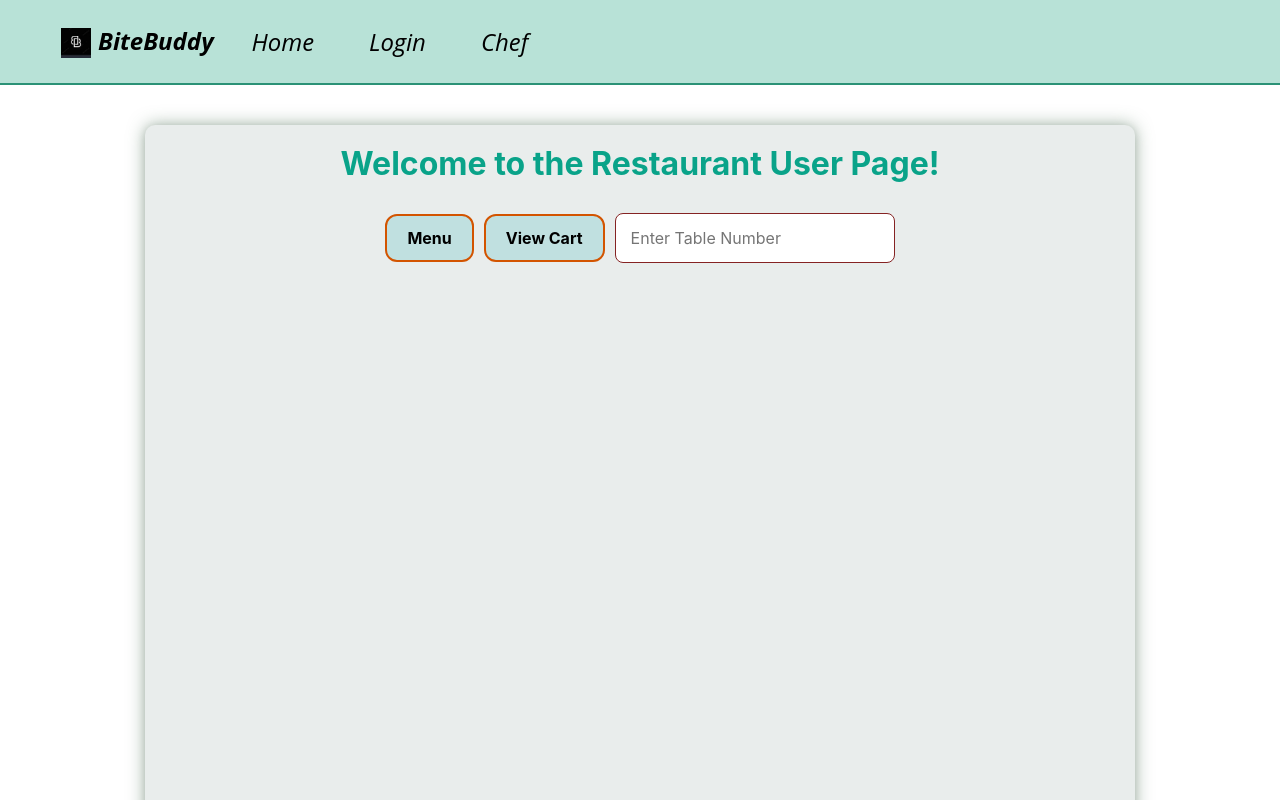
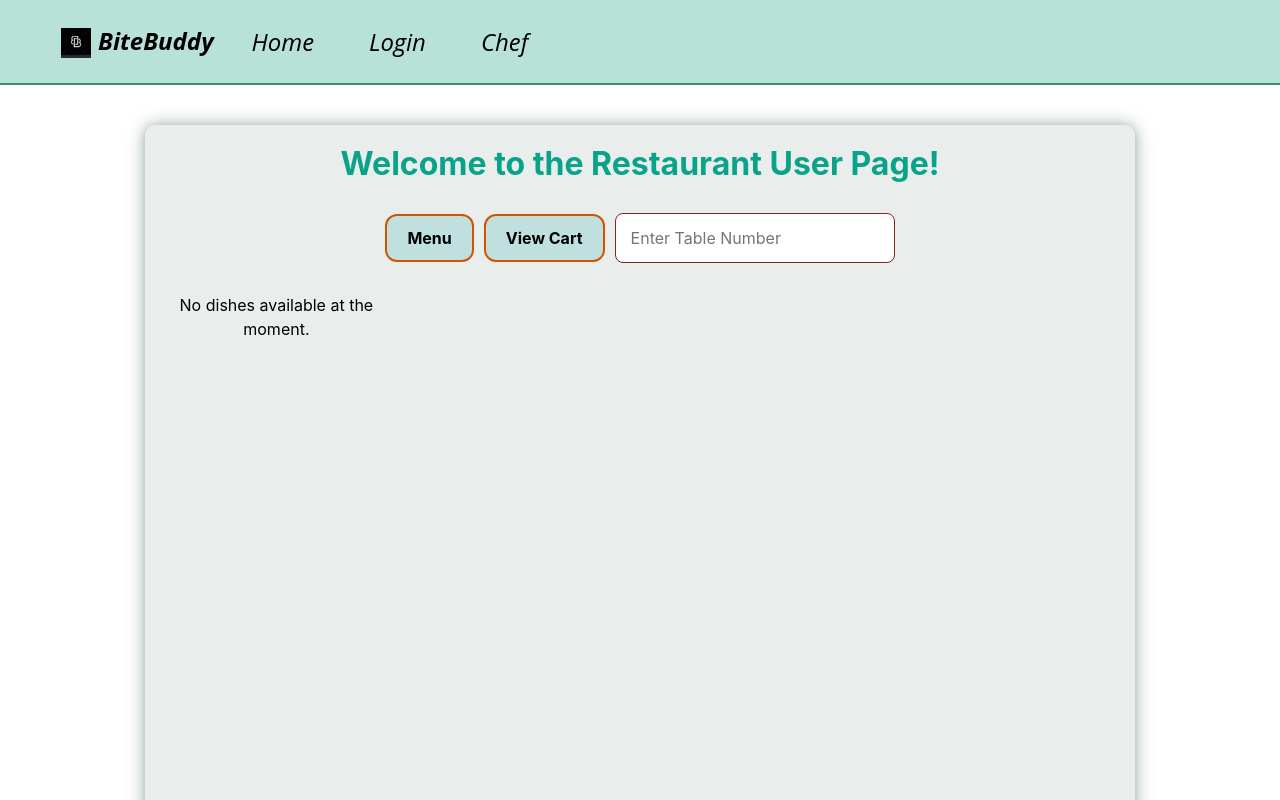
Before and after one commit to Ha1qua/BiteBuddy, a React (Create React App) app in the folder Client/bitebuddy/: page /restaurant-user in a window 1280 px wide. Shown: the top 800 px of the page. Built offline with nearby package versions, Linux system fonts and the light colour scheme.

Commit message:
Update Menu bydefault functionality

```diff
--- a/Client/bitebuddy/src/components/RestaurantUser.js
+++ b/Client/bitebuddy/src/components/RestaurantUser.js
@@ -6,7 +6,7 @@ import "./RestaurantUser.css";
 function RestaurantUser() {
   const [tableNumber, setTableNumber] = useState("");
   const [dishList, setDishList] = useState([]);
-  const [isMenuVisible, setIsMenuVisible] = useState(false);
+  const [isMenuVisible, setIsMenuVisible] = useState(true); // Set default to true so the menu is visible on load
   const [cartItems, setCartItems] = useState([]);
   const [isCartVisible, setIsCartVisible] = useState(false);
   const [errorMessage, setErrorMessage] = useState("");
```
